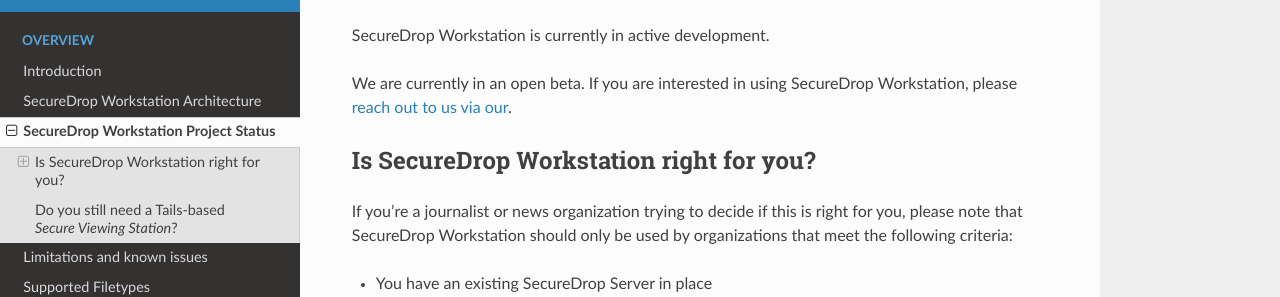
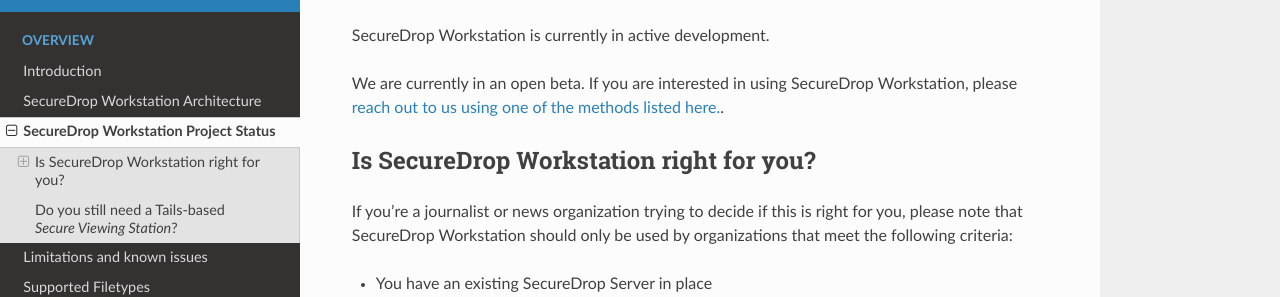
Before and after one commit to freedomofpress/securedrop-workstation-docs, a Sphinx documentation site: the page built from docs/general/status.rst, in a window 1280 px wide and 1303 px high. Shown: the part 136-433 px from the top of the window. Built offline with Sphinx 7.4.7 and the Read the Docs theme 3.1.0, drawn with Linux system fonts in a browser that asks for light colours.

Commit message:
Update docs/general/status.rst
Co-authored-by: Nathan Dyer <nathandyer@fastmail.com>

```diff
--- a/docs/general/status.rst
+++ b/docs/general/status.rst
@@ -5,7 +5,7 @@
 
 We are currently in an open beta. If you are
 interested in using SecureDrop Workstation, please `reach out to us
-via our <https://securedrop.org/help/>`_.
+using one of the methods listed here. <https://securedrop.org/help/>`_.
 
 Is SecureDrop Workstation right for you?
 ----------------------------------------
```
